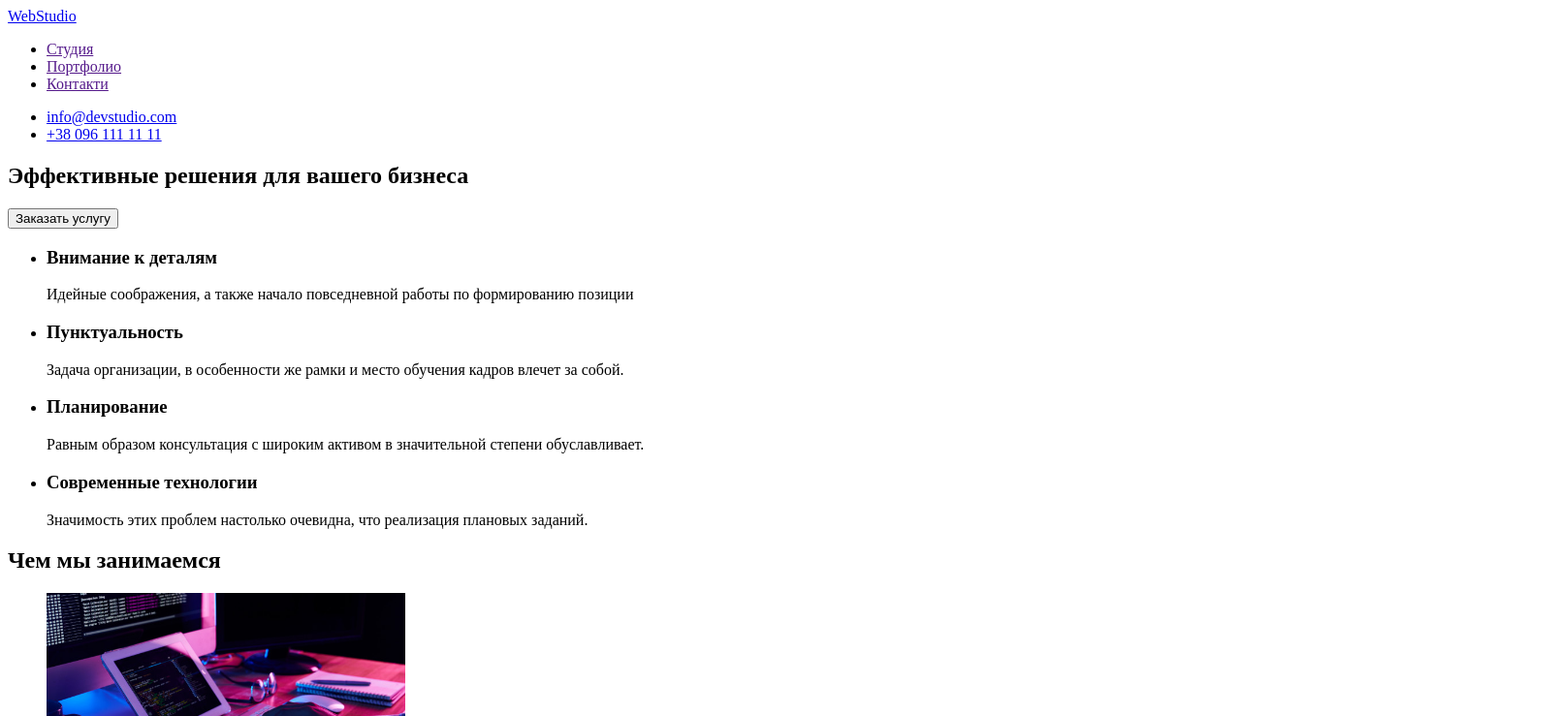
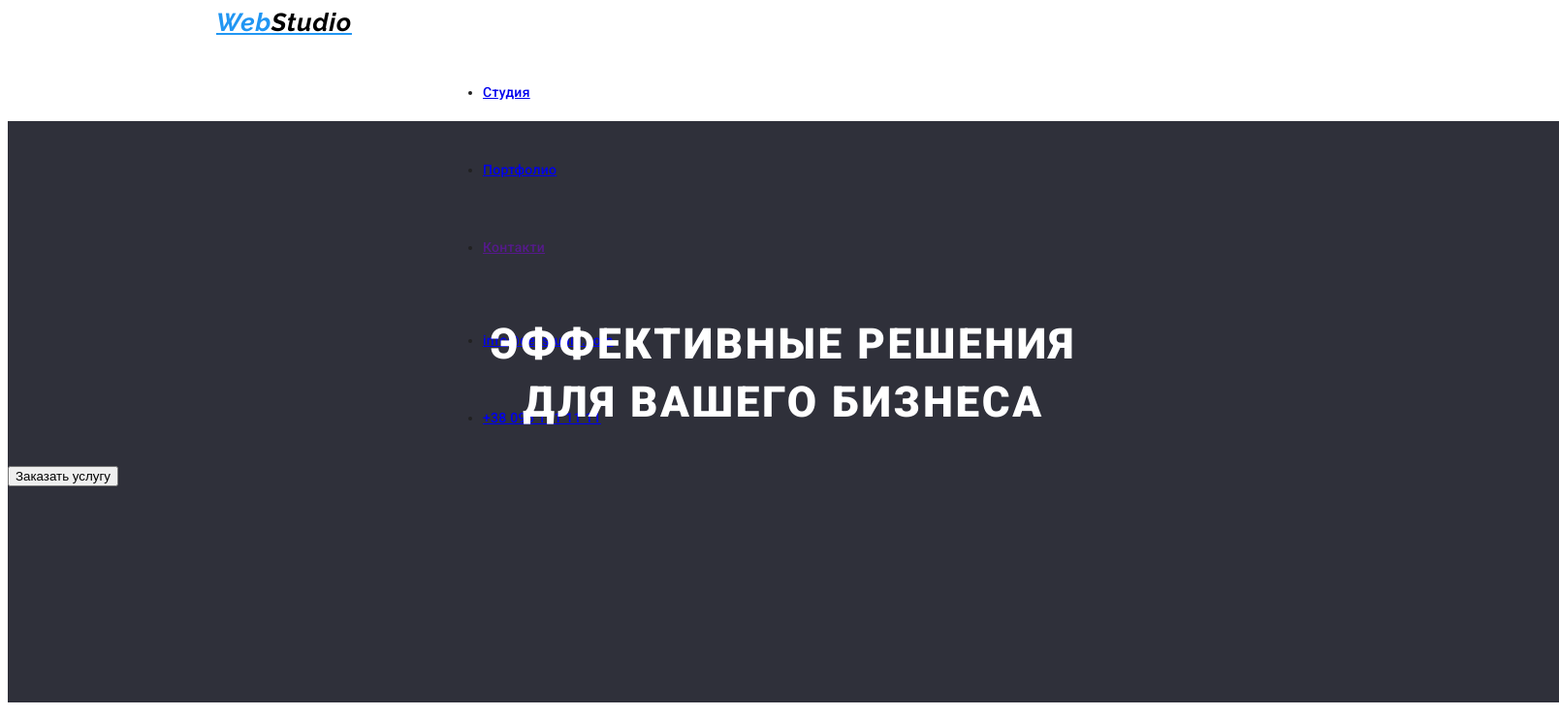
Before and after one commit to Daniil-Kachura/goit-markup-hw-02, a plain HTML site: page index.html in a window 1280 px wide. Shown: the top 739 px of the page at 97% size, 1608 px wide, since content can reach past the window. Drawn offline with Linux system fonts and the light colour scheme.

Commit message:
день1

```diff
--- a/css/styles.css
+++ b/css/styles.css
@@ -1,4 +1,77 @@
+/* body */
+.body {
+  font-family: 'Roboto', sans-serif;
+  background: #FFFFFF;
+}
+/* шапка styles */
+.header{
+width: 1600px;
+height: 80px;
+left: 0px;
+top: 0px;
+background: #FFFFFF;
+}
+.logo-start{
+width: 145px;
+height: 31px;
+left: 215px;
+top: 24px;
+font-family: 'Raleway';
+font-style: normal;
+font-weight: 700;
+font-size: 26px;
+line-height: 31px;
+letter-spacing: 0.03em;
+color: #2196F3;
 
+margin-left: 215px;
+
+}
+.logo-end{
+  color: rgba(0, 0, 0, 1);
+
+}
+.style-nav-link{
+font-style: normal;
+font-weight: 500;
+font-size: 14px;
+line-height: 16px;
+letter-spacing: 0.02em;
+color: #212121;
+padding-top: 32px;
+padding-bottom: 32px;
+margin-left: 450px;
+}
+.style-nav-link :hover,
+.style-nav-link :focus
+{
+  color: #2196F3;
+}
+/* main styles */
+.main-header {
+background: rgba(47, 48, 58, 1);
+width: 1600px;
+height: 600px;
+left: 0px;
+top: 80px;
+}
+.text-main{
+font-family: 'Roboto';
+font-style: normal;
+font-weight: 900;
+font-size: 44px;
+line-height: 60px;
+text-align: center;
+letter-spacing: 0.06em;
+text-transform: uppercase;
+color: #FFFFFF;
+margin-left: 450px;
+margin-right: 450px;
+padding-top: 200px;
+
+}
+
+/* скрыть заголовок */
 .visually-hidden {
     position: absolute;
     width: 1px;
--- a/index.html
+++ b/index.html
@@ -3,27 +3,30 @@
   <head>
     <meta charset="utf-8" />
     <title>WebStudio</title>
+    <link rel="preconnect" href="https://fonts.googleapis.com">
+<link rel="preconnect" href="https://fonts.gstatic.com" crossorigin>
+<link href="https://fonts.googleapis.com/css2?family=Raleway:ital,wght@1,700&family=Roboto:wght@400;500;700;900&display=swap" rel="stylesheet">
     <link rel="stylesheet" href="./css/styles.css">
   </head>
-  <body>
-    <header>
+  <body class="body">
+    <header class="header">
       <nav>
-        <a href="./index.html" class="name">WebStudio</a>
+        <a href="./index.html" class="logo-start">Web<span class="logo-end">Studio</a></span>
         <ul>
-            <li><a href="">Студия</a>
-            <li><a href="">Портфолио</a></li>
-            <li><a href="">Контакти</a></li>
+            <li class="style-nav-link"><a href="./index.html">Студия</a>
+            <li class="style-nav-link"><a href="./portfolio.html">Портфолио</a></li>
+            <li class="style-nav-link"><a href="">Контакти</a></li>
         </ul>
       </nav>
       <ul>
-        <li><a href="mailto:info@devstudio.com">info@devstudio.com</a>
-        <li><a href="tel:+380961111111">+38 096 111 11 11</a></li>
+        <li class="style-nav-link"><a href="mailto:info@devstudio.com">info@devstudio.com</a>
+        <li class="style-nav-link"><a href="tel:+380961111111">+38 096 111 11 11</a></li>
       </ul>
     </header>
   <main>
     <!--/* Шапка с кнопкой */-->
-      <section>
-         <h1>Эффективные решения для вашего бизнеса</h1>
+      <section class="main-header">
+         <h1 class="text-main">Эффективные решения для вашего бизнеса</h1>
          <button type="button">Заказать услугу</button>
    </section>
     <!--/* Особенности */-->
@@ -85,19 +88,19 @@
       <section>
         <h2>Наша команда</h2>
         <ul>
-        <li><img src="./images/img-3.jpg" alt="Игорь Демьяненко"  width="270" class="personal" />
+        <li><img src="./images/img-03.jpg" alt="Игорь Демьяненко"  width="270" class="personal" />
         <h3>Игорь Демьяненко</h3>
         <p>Product Designer</p>
       </li>
-        <li><img src="./images/img-2.jpg" alt="Ольга Репина" width="270" class="personal" />
+        <li><img src="./images/img-02.jpg" alt="Ольга Репина" width="270" class="personal" />
         <h3>Ольга Репина</h3>
         <p>Frontend Developer</p>
       </li>
-        <li><img src="./images/img-1.jpg" alt="Николай Тарасов" width="270" class="personal" />
+        <li><img src="./images/img-01.jpg" alt="Николай Тарасов" width="270" class="personal" />
         <h3>Николай Тарасов</h3>
         <p>Marketing</p>
       </li>
-       <li> <img src="./images/img.jpg" alt="Михаил Ермаков" width="270" class="personal" />
+       <li> <img src="./images/img-00.jpg" alt="Михаил Ермаков" width="270" class="personal" />
         <h3>Михаил Ермаков</h3>
         <p>UI Designer</p>
       </li>
```
Also changed, not shown: portfolio.html (added, +88 -0 lines), images/img-00.jpg (added), images/img-01.jpg (added), images/img-02.jpg (added), images/img-03.jpg (added), images/img-1.jpg, images/img-2.jpg, images/img-3.jpg, images/img-4.jpg (added), images/img-5.jpg (added), images/img-6.jpg (added), images/img-7.jpg (added), images/img-8.jpg (added), images/img.jpg.
